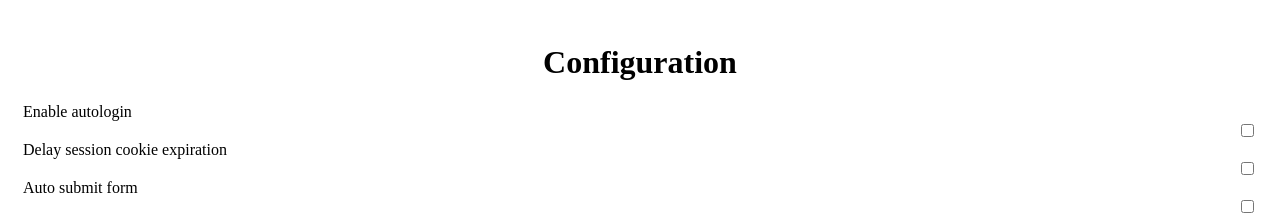
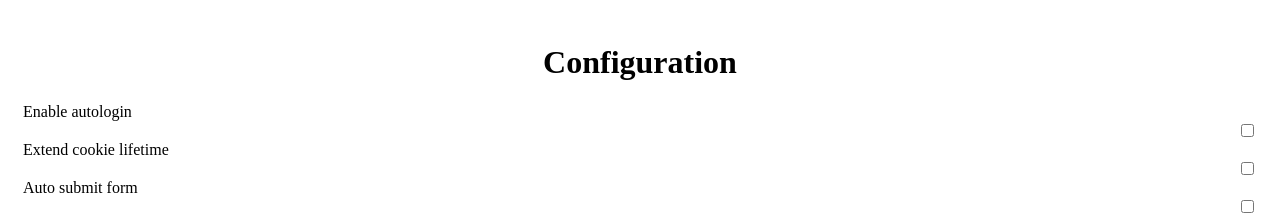
Before and after one commit to rizecookey/auto-kit-login, a website with bundled scripts: page src/popup/popup.html in a window 1280 px wide. Shown: the top 217 px of the page. Built offline with nearby package versions, Linux system fonts and the light colour scheme; some packages are replaced by stand-ins of ours.

Commit message:
Shorten name for cookie lifetime extension setting in popup

```diff
--- a/package.json
+++ b/package.json
@@ -1,6 +1,6 @@
 {
   "name": "auto-kit-login",
-  "version": "1.2.5",
+  "version": "1.2.6-SNAPSHOT",
   "private": true,
   "scripts": {
     "test": "echo \"Error: no test specified\" && exit 1",
--- a/src/popup/popup.html
+++ b/src/popup/popup.html
@@ -31,7 +31,7 @@
           class="row flex-nowrap align-items-center"
           title="Delay session cookie expiration"
         >
-          <div class="col-10 name">Delay session cookie expiration</div>
+          <div class="col-10 name">Extend cookie lifetime</div>
           <div class="col option toggle form-check form-switch">
             <input
               type="checkbox"
```
Also changed, not shown: 1 other file.
